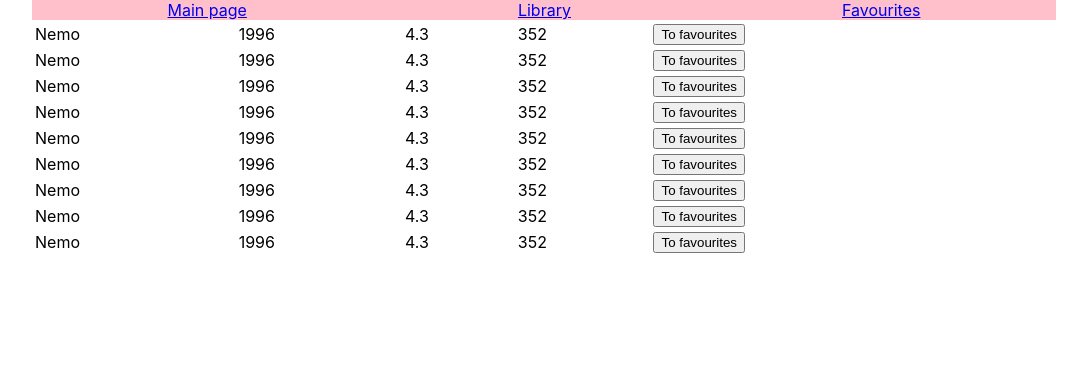
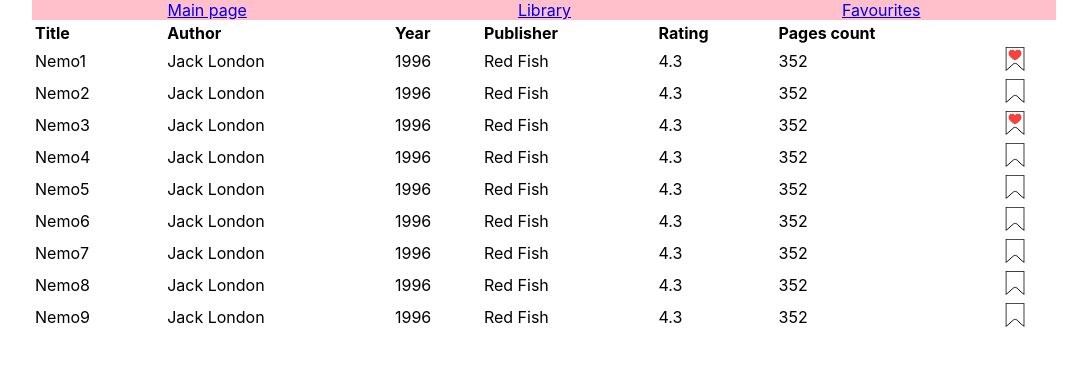
Before and after one commit to O-olex/books, a React (Create React App) app: page /Library in a window 1280 px wide. Shown: the top 366 px of the page, without its empty margins (96-1183 px from the left). Built offline with nearby package versions, Linux system fonts and the light colour scheme.

Commit message:
favourites books addition and deletion ready

```diff
--- a/src/App.js
+++ b/src/App.js
@@ -1,8 +1,8 @@
 import { Routes, Route } from 'react-router-dom';
 import c from './App.module.css';
 import MainPage from './Components/MainPage/MainPage';
-import Library from './Components/Library';
-import Favourites from './Components/Favourites';
+import Library from './Components/Library/Library';
+import Favourites from './Components/Favourites/Favourites';
 import Recommended from './Components/Recommended';
 import Navbar from './Components/Navbar/Navbar';
 
--- a/src/Components/Favourites.jsx
+++ /dev/null
@@ -1,30 +0,0 @@
-import React from "react";
-import state from "../state/state";
-import { observer } from "mobx-react-lite";
-
-const Favourites = observer(() => {
-
-    let favBooks = [];
-
-    state.books.forEach( book => {
-
-        state.favourites.forEach( fav => {
-
-            if (fav == book.id) {
-                favBooks.push(book)
-            }
-
-        })
-    })
-
-    console.log(favBooks)
-    return (
-        <div>
-            {favBooks.map( book => <div key={book.id}>{book.id}:{book.title}:</div> )}
-        </div>
-    )
-})
-
-
-
-export default Favourites;
--- /dev/null
+++ b/src/Components/Favourites/Favourites.jsx
@@ -0,0 +1,48 @@
+import React from "react";
+import state from "../../state/state";
+import { observer } from "mobx-react-lite";
+import c from "./Favourites.module.css";
+
+const Favourites = observer(() => {
+
+    let favBooks = [];
+
+    state.books.forEach(book => {
+
+        state.favourites.forEach(fav => {
+
+            if (fav == book.id) {
+                favBooks.push(book)
+            }
+
+        })
+    })
+
+    return (
+        <table>
+            <tbody>
+                <tr>
+                    <td className={c.tableTitles}>Title</td>
+                    <td className={c.tableTitles}>Author</td>
+                    <td className={c.tableTitles}>Year</td>
+                    <td className={c.tableTitles}>Publisher</td>
+                    <td className={c.tableTitles}>Rating</td>
+                    <td className={c.tableTitles}>Pages count</td>
+                </tr>
+                {favBooks.map(book =>
+                    <tr key={book.id}>
+                        <td>{book.title}</td>
+                        <td>{book.author}</td>
+                        <td>{book.year}</td>
+                        <td>{book.publisher}</td>
+                        <td>{book.rating}</td>
+                        <td>{book.pages}</td>
+                    </tr>)}
+            </tbody>
+        </table>
+    )
+})
+
+
+
+export default Favourites;
--- /dev/null
+++ b/src/Components/Favourites/Favourites.module.css
@@ -0,0 +1,3 @@
+.tableTitles{
+    font-weight: bold;
+}
--- a/src/Components/Library.jsx
+++ /dev/null
@@ -1,23 +0,0 @@
-import React from "react";
-import state from "../state/state";
-import { observer } from "mobx-react-lite"
-
-const Library = observer( () => {
-
-    return (
-        <table>
-            <tbody>
-                {state.books.map( book =>
-                <tr key={book.id}>
-                    <td>{book.title}</td>
-                    <td>{book.year}</td>
-                    <td>{book.rating}</td>
-                    <td>{book.pages}</td>
-                    <td><button onClick={() => {state.addToFavourites(book.id)}}>To favourites</button></td>
-                </tr>)}
-            </tbody>
-        </table>
-    )
-})
-
-export default Library;
--- /dev/null
+++ b/src/Components/Library/Library.jsx
@@ -0,0 +1,43 @@
+import React, { useState } from "react";
+import state from "../../state/state";
+import { observer } from "mobx-react-lite";
+import c from "./Library.module.css";
+import save from "../../assets/images/save.png";
+import heart from "../../assets/images/heart.png";
+
+const Library = observer( () => {
+
+    const isFavourite = (id) => {
+        return state.favourites.includes(id)
+    }
+
+    return (
+        <table>
+            <tbody>
+                <tr>
+                    <td className={c.tableTitles}>Title</td>
+                    <td className={c.tableTitles}>Author</td>
+                    <td className={c.tableTitles}>Year</td>
+                    <td className={c.tableTitles}>Publisher</td>
+                    <td className={c.tableTitles}>Rating</td>
+                    <td className={c.tableTitles}>Pages count</td>
+                </tr>
+                {state.books.map( book =>
+                <tr key={book.id}>
+                    <td>{book.title}</td>
+                    <td>{book.author}</td>
+                    <td>{book.year}</td>
+                    <td>{book.publisher}</td>
+                    <td>{book.rating}</td>
+                    <td>{book.pages}</td>
+                    <td>{isFavourite(book.id)
+                        ? <img className={c.savePng} src={heart} onClick={() => {state.deleteFromFavourites(book.id)}}></img>
+                        : <img className={c.savePng} src={save} onClick={() => {state.addToFavourites(book.id)}}></img>}
+                    </td>
+                </tr>)}
+            </tbody>
+        </table>
+    )
+})
+
+export default Library;
--- /dev/null
+++ b/src/Components/Library/Library.module.css
@@ -0,0 +1,6 @@
+.tableTitles{
+    font-weight: bold;
+}
+.savePng{
+    width: 20px;
+}
--- a/src/Components/Navbar/Navbar.jsx
+++ b/src/Components/Navbar/Navbar.jsx
@@ -7,7 +7,7 @@ const Navbar = () => {
     return (
         <div className={c.navbar}>
             <div className={c.dropdown}>
-            <Link to={'/MainPage'}>Main page</Link>
+                <Link to={'/MainPage'}>Main page</Link>
                 <div className={c.dropdown_content}>
                     <p><Link to={'/Recommended'}>Recommended</Link></p>
                     <p><Link to={'/Newest'}>Newest</Link></p>
--- a/src/state/state.js
+++ b/src/state/state.js
@@ -1,24 +1,29 @@
 import { makeAutoObservable } from "mobx"
 
 class state {
-    favourites = [];
-    books = [{id: 1, title: 'Nemo', year: 1996, rating: 4.3, pages: 352,},
-        {id: 2, title: 'Nemo', year: 1996, rating: 4.3, pages: 352,},
-        {id: 3, title: 'Nemo', year: 1996, rating: 4.3, pages: 352,},
-        {id: 4, title: 'Nemo', year: 1996, rating: 4.3, pages: 352,},
-        {id: 5, title: 'Nemo', year: 1996, rating: 4.3, pages: 352,},
-        {id: 6, title: 'Nemo', year: 1996, rating: 4.3, pages: 352,},
-        {id: 7, title: 'Nemo', year: 1996, rating: 4.3, pages: 352,},
-        {id: 8, title: 'Nemo', year: 1996, rating: 4.3, pages: 352,},
-        {id: 9, title: 'Nemo', year: 1996, rating: 4.3, pages: 352,}]
+    favourites = [1,3];
+    books = [{id: 1, title: 'Nemo1', author: 'Jack London', publisher: 'Red Fish', year: 1996, rating: 4.3, pages: 352,},
+        {id: 2, title: 'Nemo2', author: 'Jack London', publisher: 'Red Fish', year: 1996, rating: 4.3, pages: 352,},
+        {id: 3, title: 'Nemo3', author: 'Jack London', publisher: 'Red Fish', year: 1996, rating: 4.3, pages: 352,},
+        {id: 4, title: 'Nemo4', author: 'Jack London', publisher: 'Red Fish', year: 1996, rating: 4.3, pages: 352,},
+        {id: 5, title: 'Nemo5', author: 'Jack London', publisher: 'Red Fish', year: 1996, rating: 4.3, pages: 352,},
+        {id: 6, title: 'Nemo6', author: 'Jack London', publisher: 'Red Fish', year: 1996, rating: 4.3, pages: 352,},
+        {id: 7, title: 'Nemo7', author: 'Jack London', publisher: 'Red Fish', year: 1996, rating: 4.3, pages: 352,},
+        {id: 8, title: 'Nemo8', author: 'Jack London', publisher: 'Red Fish', year: 1996, rating: 4.3, pages: 352,},
+        {id: 9, title: 'Nemo9', author: 'Jack London', publisher: 'Red Fish', year: 1996, rating: 4.3, pages: 352,}]
 
     constructor() {
         makeAutoObservable(this)
     }
 
     addToFavourites(id) {
-        this.favourites.push(id);
+        if (!this.favourites.includes(id)) {
+            this.favourites.push(id)
+        }
+    }
 
+    deleteFromFavourites(id) {
+        this.favourites = this.favourites.filter(fav => fav !== id)
     }
 }
 
```
Also changed, not shown: src/assets/images/heart.png (added), src/assets/images/save.png (added).
